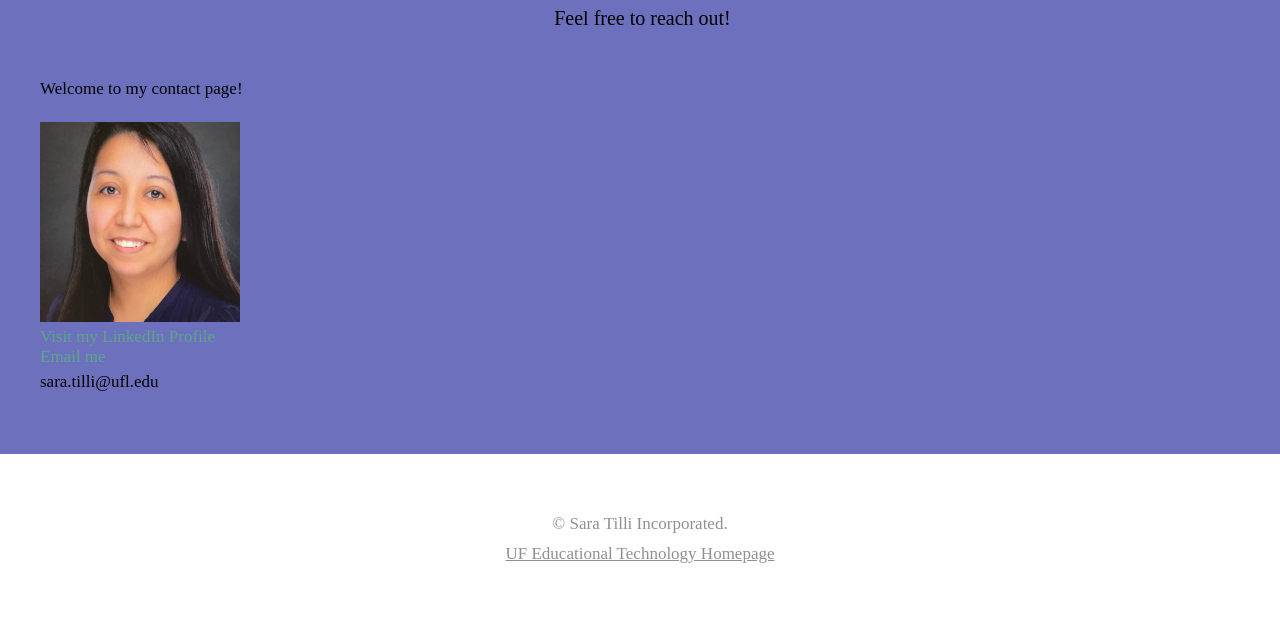
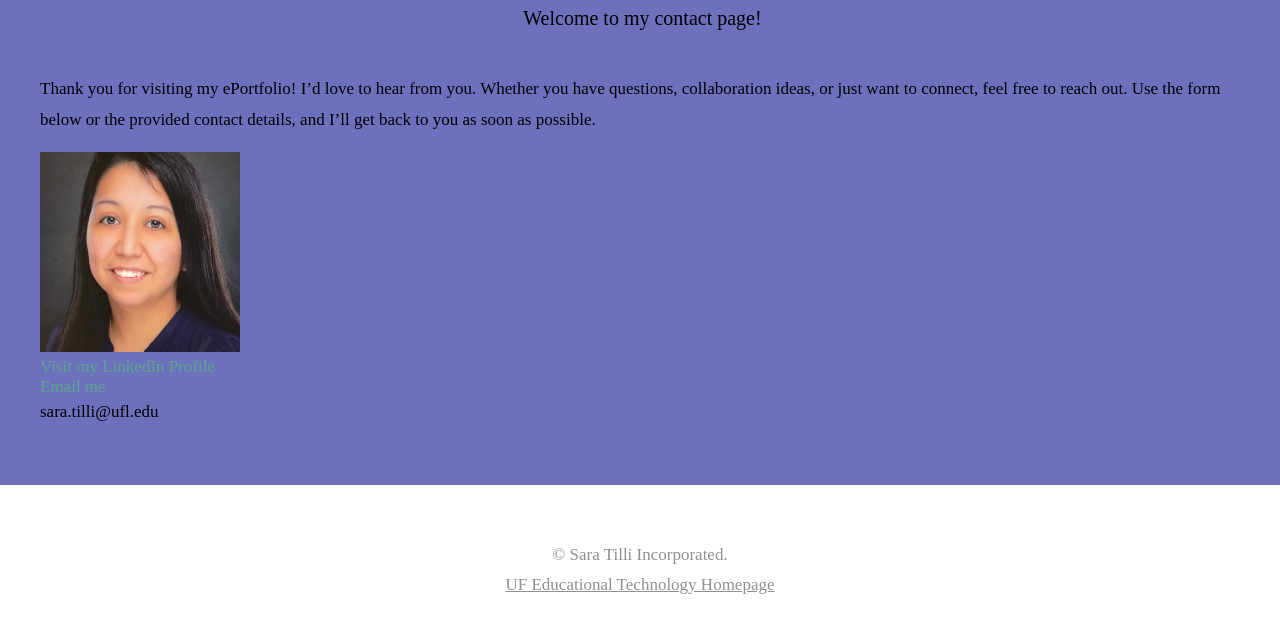
Before and after one commit to stilli1820/eportfolio, a plain HTML site: page contact.html in a window 1280 px wide. Shown: the part 182-814 px from the top of the page. Drawn offline with Linux system fonts and the light colour scheme.

Commit message:
Update contact.html

```diff
--- a/contact.html
+++ b/contact.html
@@ -51,13 +51,15 @@ Released   : 20130406
 		<!-- THIS IS WHERE YOU CUSTOMIZE THE HEADER FOR EACH PAGE. -->
         <h1>Contact Me</h1>
 		<!-- THIS IS WHERE YOU CUSTOMIZE THE SUBHEADER FOR EACH PAGE. -->
-        <p>Feel free to reach out!</p>
+        <p>Welcome to my contact page!</p>
 	</div>
 	<div id="page" class="container">
 		<div>
 			<div class="entry">
 				<!-- THIS IS WHERE YOU CUSTOMIZE THE INTRODUCTORY PARAGRAPH FOR EACH PAGE. -->
- <p>Welcome to my contact page!</p>
+ <p> Thank you for visiting my ePortfolio! I’d love to hear from you. Whether you have questions, collaboration ideas, or just want to connect, feel free to reach out. Use the form below or the provided contact details, and I’ll get back to you as soon as possible.
+
+</p>
 
 <img src="me.jpg" alt="Description of Image" width="200" height="auto">
 
```
